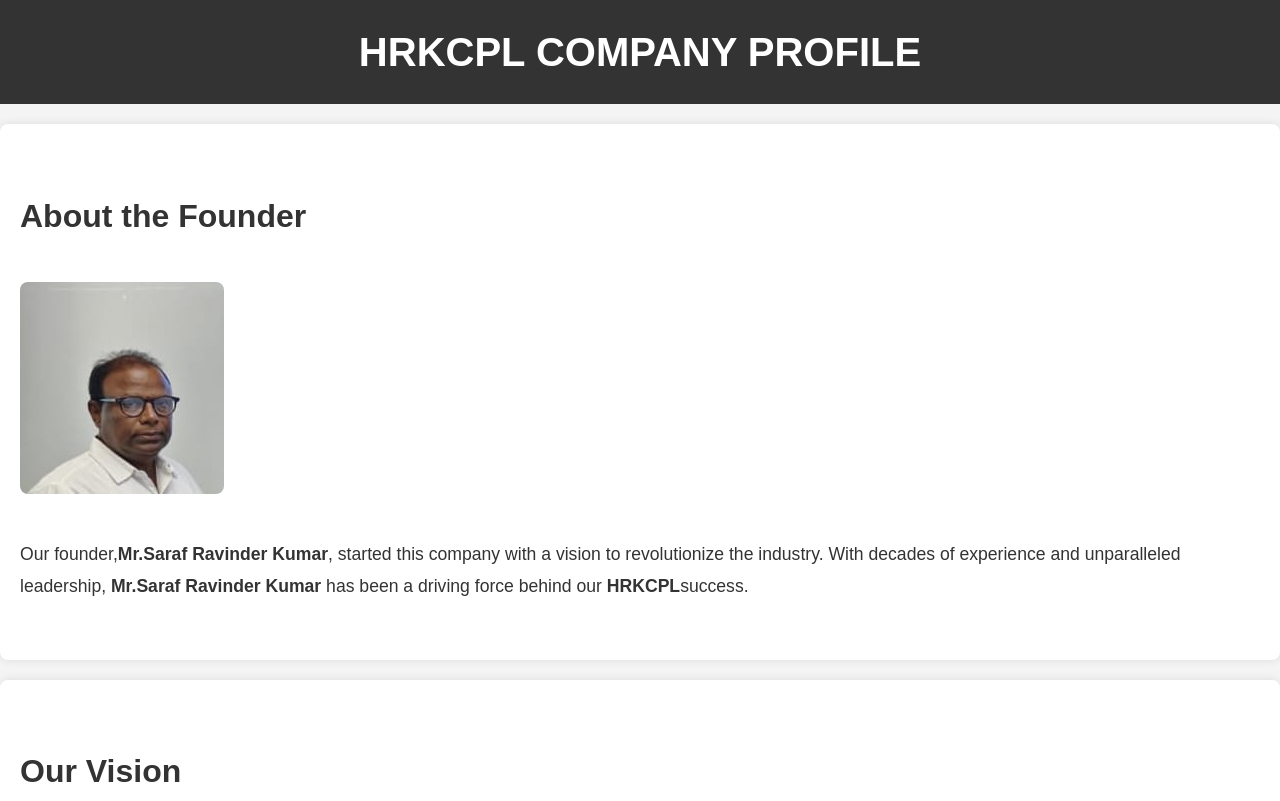
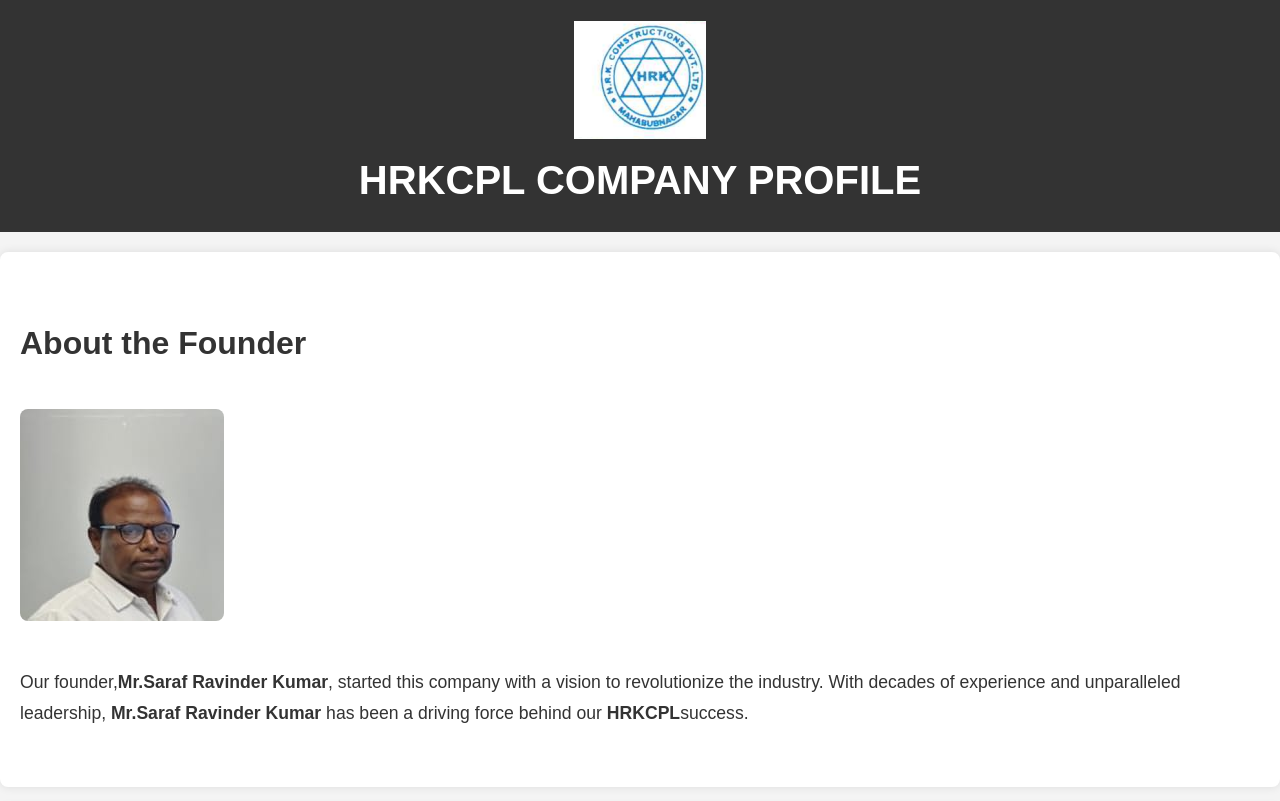
Before and after one commit to ProfYashu/index, a plain HTML site: page companyprofile.html in a window 1280 px wide. Shown: the top 801 px of the page. Drawn offline with Linux system fonts and the light colour scheme; a script that the page names is missing.

Commit message:
Update companyprofile.html

```diff
--- a/companyprofile.html
+++ b/companyprofile.html
@@ -9,6 +9,9 @@
 <body>
     <header>
         <div class="container">
+            <div class="logo">
+                <img src="fig.png" alt="HRKCPL Logo">
+            </div>
             <h1>HRKCPL COMPANY PROFILE</h1>
 
         </div>
```
